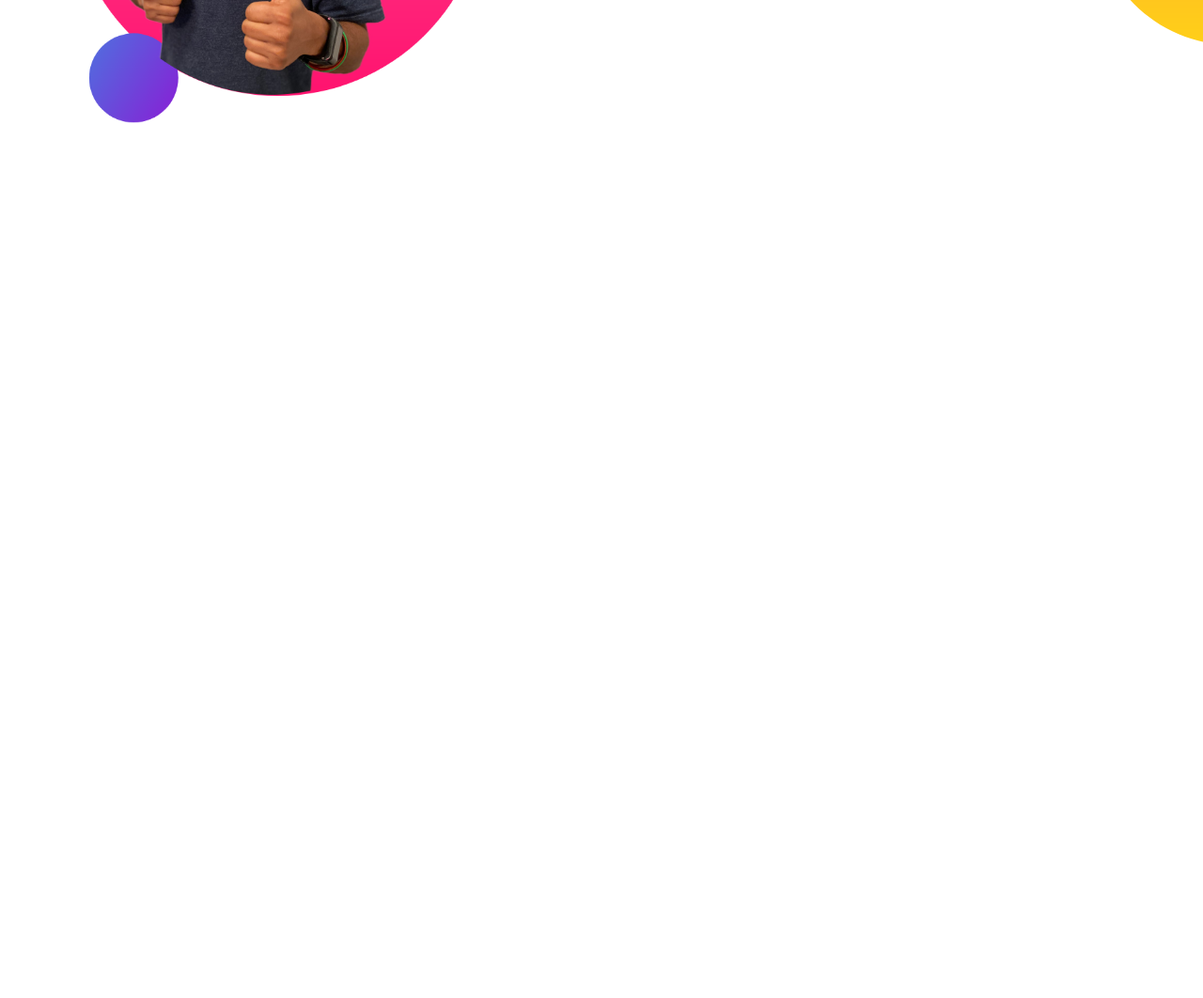
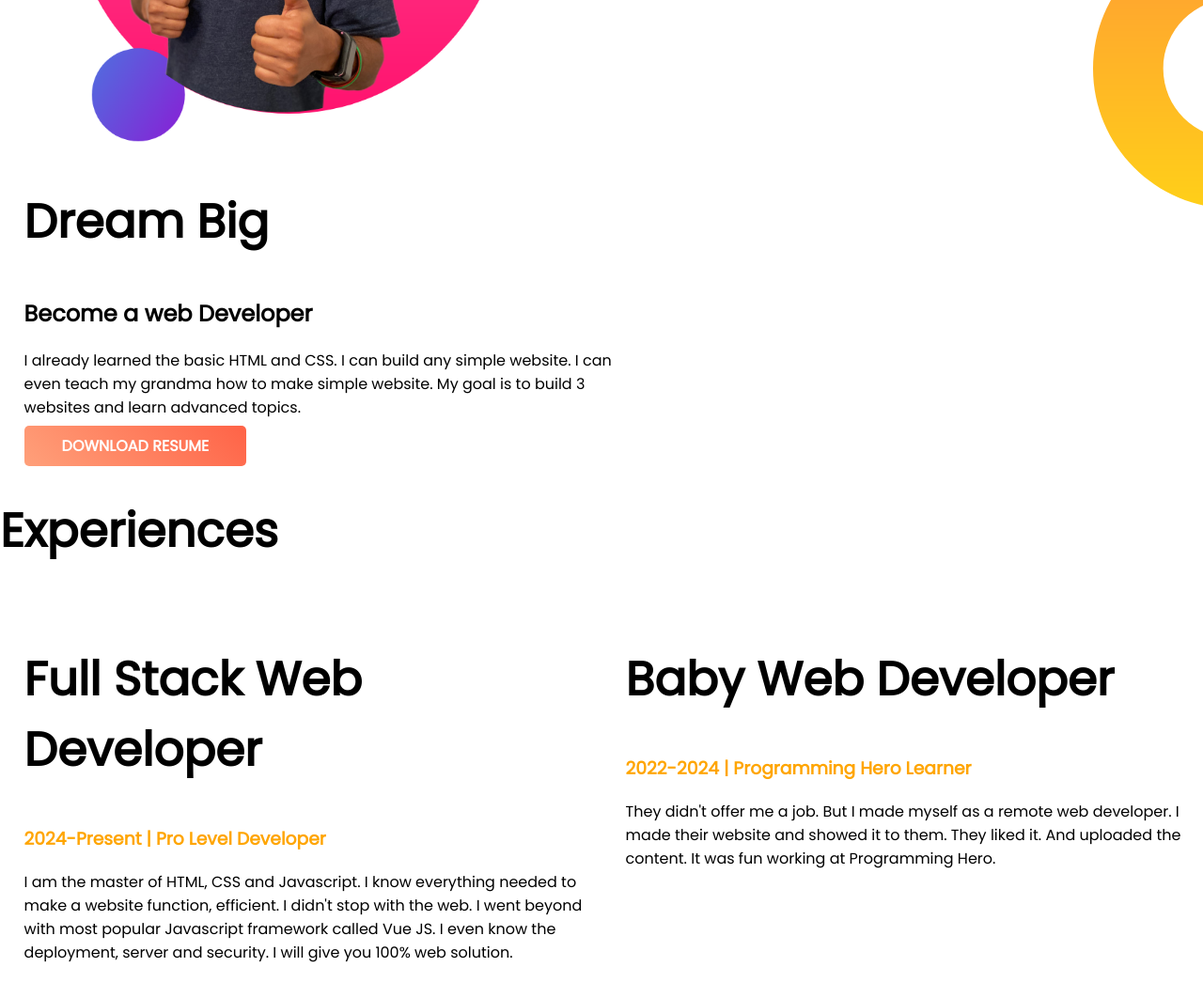
Before and after one commit to developeraurchie/developer-portfolio, a plain HTML site: page index.html in a window 1280 px wide. Shown: the part 986-2048 px from the top of the page at 94% size. Before the commit the page ends 1274 px from the top, so only its background shows below. Drawn offline with Linux system fonts and the light colour scheme.

Commit message:
experience section added

```diff
--- a/index.html
+++ b/index.html
@@ -13,7 +13,7 @@
 </head>
 
 <body>
-    <section class="top-banner">
+    <section class="top-banner flexible-container">
         <div class="half-width">
             <h1> Welcome To</h1>
             <h1> <span class="orange-color"> Jhankar Mahbub </span> World!</h1>
@@ -42,6 +42,27 @@
         </div>
 
     </section>
+    <section class="experience-area">
+        <h1>Experiences</h1>
+        <div class="flexible-container">
+            <div class="half-width">
+                <h1>Full Stack Web Developer</h1>
+                <h3 class="orange-color"> 2024-Present | Pro Level Developer</h3>
+                <p> I am the master of HTML, CSS and Javascript. I know everything needed to make a website function,
+                    efficient. I didn't stop with the web. I went beyond with most popular Javascript framework called
+                    Vue
+                    JS. I even know the deployment, server and security. I will give you 100% web solution.</p>
+            </div>
+            <div class="half-width">
+                <h1>Baby Web Developer </h1>
+                <h3 class="orange-color">2022-2024 | Programming Hero Learner </h3>
+                <p> They didn't offer me a job. But I made myself as a remote web developer. I made their website and
+                    showed
+                    it to them. They liked it. And uploaded the content. It was fun working at Programming Hero.</p>
+            </div>
+        </div>
+    </section>
+
 
 
 </body>
--- a/style.css
+++ b/style.css
@@ -11,7 +11,7 @@ h1{
 
 
 
-section{
+.flexible-container{
     display: flex;
     margin-bottom: 150px;
 }
```
